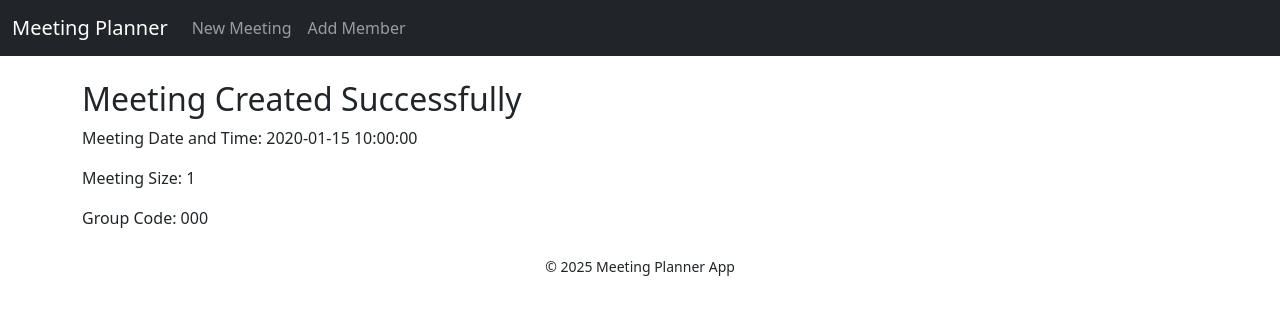
After one commit to flixi67/restaurant-picker, a Flask app: template app/templates/meeting_confirmation.html in a window 1280 px wide. The commit adds this page. Shown: the top 315 px of the page. Run offline with Flask 3, Linux system fonts and the light colour scheme; the template is opened without the code that fills it: most values are stand-ins (such as "Sample title", 1, 10 or a date in 2020).

Commit message:
Create meeting confirmation html; add methods to routes.py for new meeting

```diff
--- a/app/matching_algorithm.py
+++ b/app/matching_algorithm.py
@@ -13,7 +13,7 @@ def create_group_code():
     Output: 6 digit code
     Later: Add a list; only create a code that is not already in the list
     """
-    code = random.randint(0,6)
+    code = random.randint(100000, 999999)
     return code
 
 # Function: Add weights to each item and calculate a composite score
--- a/app/routes.py
+++ b/app/routes.py
@@ -7,9 +7,27 @@ app = Flask(__name__)
 def home():
     return render_template("layout.html")
 
-@app.route("/new_meeting")
+@app.route("/new_meeting", methods=['GET', 'POST'])
 def new_meeting():
-    return render_template("meeting_form.html", printed_result = create_group_code())
+    if request.method == 'POST':
+        # Retrieve form data from POST request
+        meeting_datetime = request.form['meetingdatetime']
+        meeting_size = request.form['meetingsize']
+
+        # Generate the group code
+        group_code = create_group_code()
+
+        # Debugging: Print the group code
+        print(f"Generated Group Code: {group_code}")
+
+        # Render the confirmation page with meeting data and group code
+        return render_template("meeting_confirmation.html",
+                                group_code=group_code,
+                               meeting_datetime=meeting_datetime,
+                               meeting_size=meeting_size)
+
+    # If it's a GET request, show the form
+    return render_template("meeting_form.html")
 
 @app.route("/join_meeting")
 def join_meeting():
--- /dev/null
+++ b/app/templates/meeting_confirmation.html
@@ -0,0 +1,17 @@
+{% extends "meeting_form.html" %}
+
+{% block content %}
+<head>
+    <meta charset="UTF-8">
+    <meta name="viewport" content="width=device-width, initial-scale=1.0">
+    <title>Meeting Confirmation</title>
+</head>
+<body>
+    <h2>Meeting Created Successfully</h2>
+    <p>Meeting Date and Time: {{ meeting_datetime }}</p>
+    <p>Meeting Size: {{ meeting_size }}</p>
+    <p>Group Code: {{ group_code }}</p>
+</body>
+</html>
+
+{% endblock %}
--- a/app/templates/meeting_form.html
+++ b/app/templates/meeting_form.html
@@ -2,7 +2,7 @@
 
 {% block content %}
 <h2>Create a New Meeting</h2>
-<form action="/create_meeting" method="POST">
+<form action="/new_meeting" method="POST">
     <div class="mb-3">
         <label for="meetingdatetime" class="form-label">Meeting Date & Time</label>
         <input type="datetime-local" class="form-control" name="meetingdatetime" required>
@@ -11,10 +11,10 @@
         <label for="meetingsize" class="form-label">Meeting Size</label>
         <input type="number" class="form-control" name="meetingsize" required>
     </div>
-    <div class="mb-3">
+    <!-- <div class="mb-3">
         <label for="memberslist" class="form-label">Members (IDs, comma separated)</label>
         <input type="text" class="form-control" name="memberslist" required>
-    </div>
-    <button type="submit" class="btn btn-primary">Submit Meeting</button>
+    </div> -->
+    <button type="submit" class="btn btn-primary">Create Meeting ID</button>
 </form>
 {% endblock %}
```
